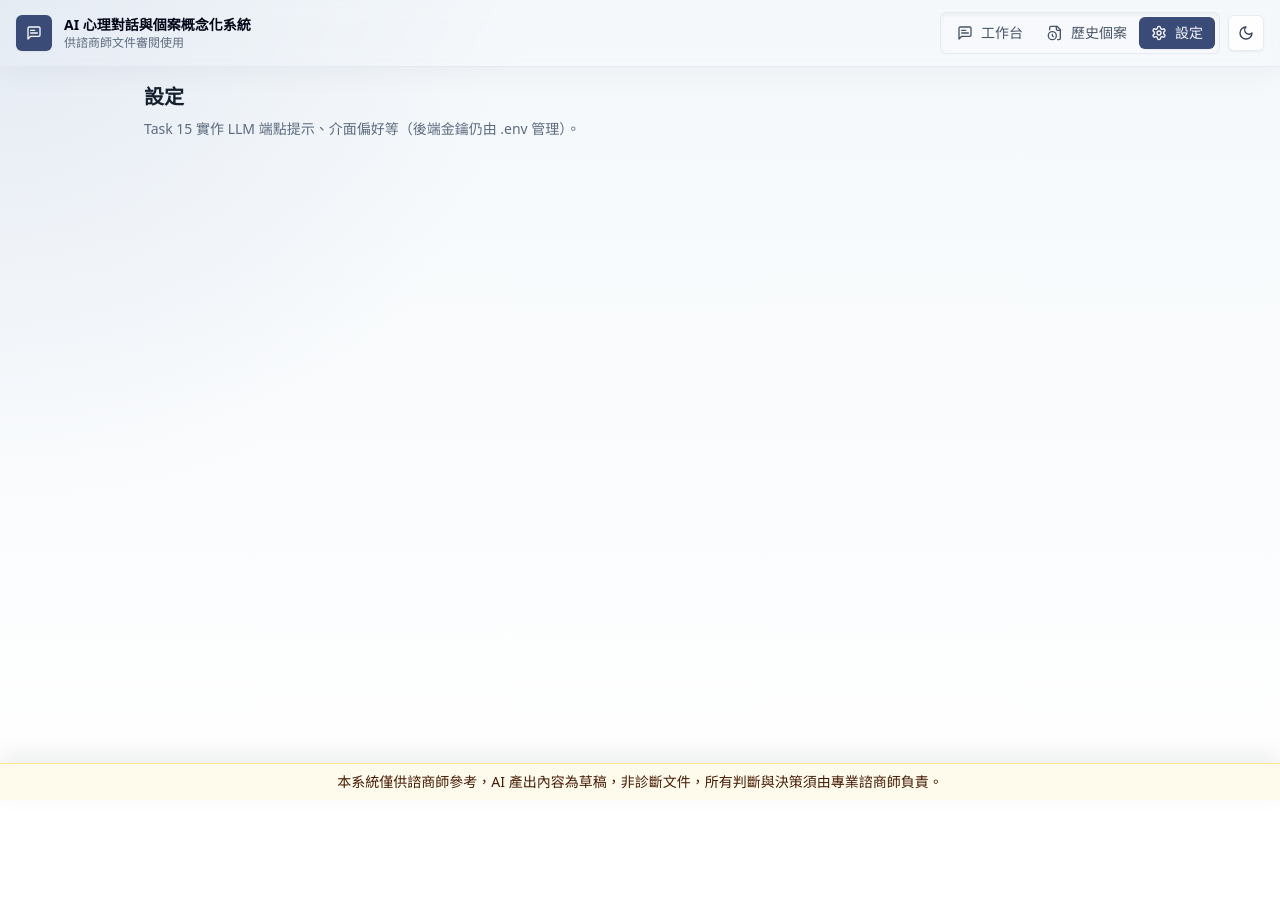
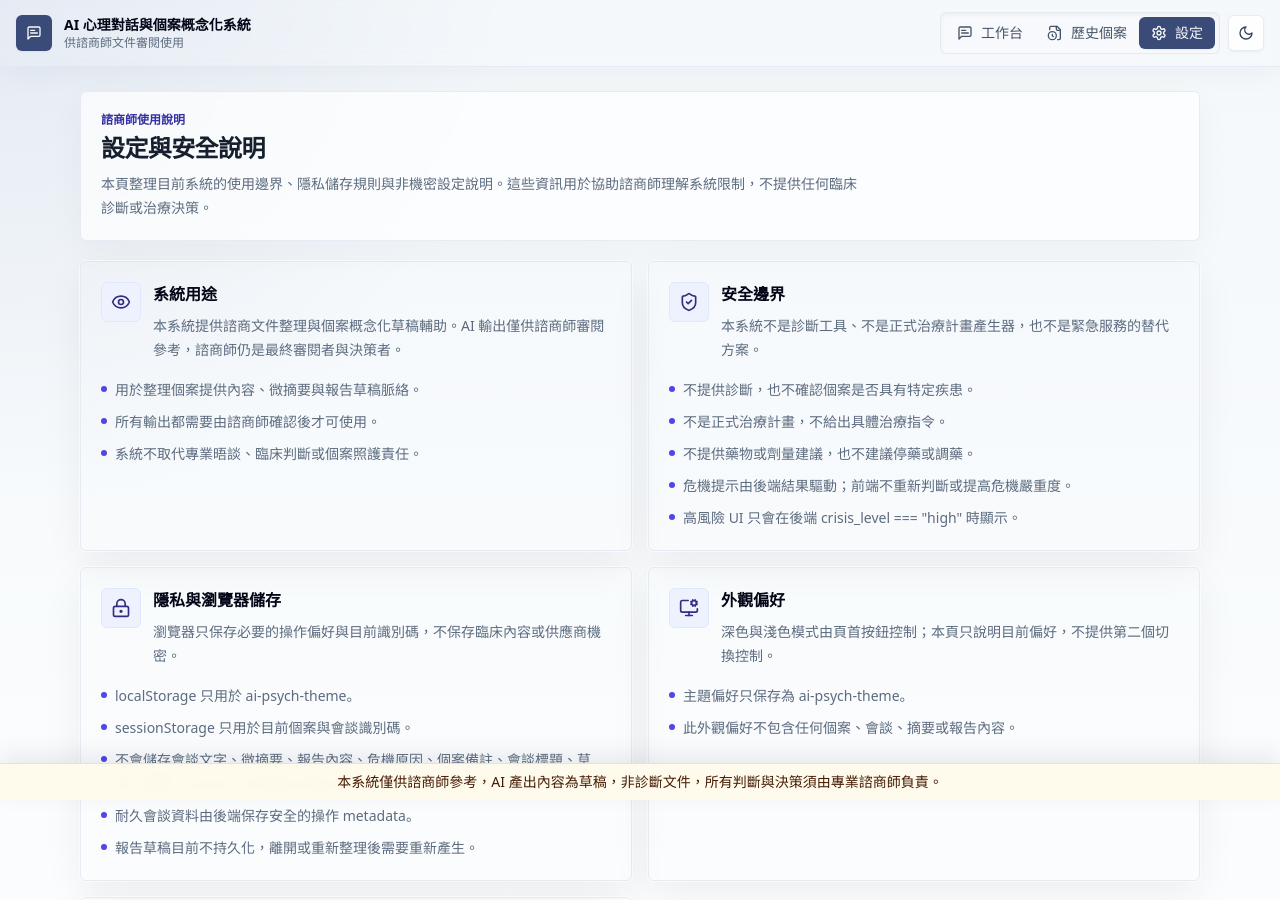
Before and after one commit to SunGj921028/ai-psych-dialogue-system, a React (Vite) app in the folder frontend/: page /settings in a window 1280 px wide. Shown: the top 900 px of the page. Before the commit the page ends 800 px from the top, so only its background shows below. Built offline with nearby package versions, Linux system fonts and the light colour scheme; no server answers.

Commit message:
feat: Add settings safety information page (#30)

```diff
--- a/frontend/src/pages/SettingsPage.jsx
+++ b/frontend/src/pages/SettingsPage.jsx
@@ -1,13 +1,131 @@
-// TODO: Task 15 - 實作設定頁
-// 這個檔案將在 Task 15 填入完整實作
+import {
+  Database,
+  Eye,
+  LockKeyhole,
+  MonitorCog,
+  ShieldCheck,
+} from 'lucide-react'
+
+const sections = [
+  {
+    title: '系統用途',
+    icon: Eye,
+    description:
+      '本系統提供諮商文件整理與個案概念化草稿輔助。AI 輸出僅供諮商師審閱參考，諮商師仍是最終審閱者與決策者。',
+    items: [
+      '用於整理個案提供內容、微摘要與報告草稿脈絡。',
+      '所有輸出都需要由諮商師確認後才可使用。',
+      '系統不取代專業晤談、臨床判斷或個案照護責任。',
+    ],
+  },
+  {
+    title: '安全邊界',
+    icon: ShieldCheck,
+    description:
+      '本系統不是診斷工具、不是正式治療計畫產生器，也不是緊急服務的替代方案。',
+    items: [
+      '不提供診斷，也不確認個案是否具有特定疾患。',
+      '不是正式治療計畫，不給出具體治療指令。',
+      '不提供藥物或劑量建議，也不建議停藥或調藥。',
+      '危機提示由後端結果驅動；前端不重新判斷或提高危機嚴重度。',
+      '高風險 UI 只會在後端 crisis_level === "high" 時顯示。',
+    ],
+  },
+  {
+    title: '隱私與瀏覽器儲存',
+    icon: LockKeyhole,
+    description:
+      '瀏覽器只保存必要的操作偏好與目前識別碼，不保存臨床內容或供應商機密。',
+    items: [
+      'localStorage 只用於 ai-psych-theme。',
+      'sessionStorage 只用於目前個案與會談識別碼。',
+      '不會儲存會談文字、微摘要、報告內容、危機原因、個案備註、會談標題、草稿、預覽、session metadata 或 provider keys。',
+      '耐久會談資料由後端保存安全的操作 metadata。',
+      '報告草稿目前不持久化，離開或重新整理後需要重新產生。',
+    ],
+  },
+  {
+    title: '外觀偏好',
+    icon: MonitorCog,
+    description:
+      '深色與淺色模式由頁首按鈕控制；本頁只說明目前偏好，不提供第二個切換控制。',
+    items: [
+      '主題偏好只保存為 ai-psych-theme。',
+      '此外觀偏好不包含任何個案、會談、摘要或報告內容。',
+    ],
+  },
+  {
+    title: '模型與服務設定',
+    icon: Database,
+    description:
+      '模型供應商、模型版本與 API keys 由後端環境設定管理，不會在瀏覽器顯示或儲存。',
+    items: [
+      '本頁不提供 API key 欄位。',
+      '本頁不顯示 .env 值、provider secret 或後端金鑰。',
+      '模型與服務狀態若未來需要呈現，應由安全的後端端點提供非機密資訊。',
+    ],
+  },
+]
+
+function InfoSection({ description, icon: Icon, items, title }) {
+  return (
+    <section className="rounded-md border border-slate-200/80 bg-white/92 p-5 shadow-[0_14px_40px_rgba(15,23,42,0.06)] ring-1 ring-white/60 dark:border-slate-700 dark:bg-card dark:shadow-[0_14px_40px_rgba(0,0,0,0.28)] dark:ring-slate-700/50">
+      <div className="flex items-start gap-3">
+        <div className="flex h-10 w-10 shrink-0 items-center justify-center rounded-md border border-indigo-100 bg-indigo-50 text-indigo-900 dark:border-indigo-700/60 dark:bg-indigo-950/32 dark:text-indigo-100">
+          <Icon className="h-5 w-5" />
+        </div>
+        <div>
+          <h2 className="text-base font-semibold text-slate-950 dark:text-slate-50">
+            {title}
+          </h2>
+          <p className="mt-2 text-sm leading-6 text-muted-foreground">
+            {description}
+          </p>
+        </div>
+      </div>
+
+      <ul className="mt-4 space-y-2 text-sm leading-6 text-muted-foreground">
+        {items.map((item) => (
+          <li className="flex gap-2" key={item}>
+            <span
+              aria-hidden="true"
+              className="mt-2 h-1.5 w-1.5 shrink-0 rounded-full bg-indigo-600 dark:bg-indigo-300"
+            />
+            <span>{item}</span>
+          </li>
+        ))}
+      </ul>
+    </section>
+  )
+}
 
 export default function SettingsPage() {
   return (
-    <div className="mx-auto max-w-5xl p-4">
-      <h1 className="text-xl font-semibold">設定</h1>
-      <p className="mt-2 text-sm text-muted-foreground">
-        Task 15 實作 LLM 端點提示、介面偏好等（後端金鑰仍由 .env 管理）。
-      </p>
+    <div className="mx-auto flex max-w-6xl flex-col gap-5 px-4 py-6 pb-24">
+      <section className="rounded-md border border-slate-200/80 bg-white/65 p-5 shadow-[0_10px_35px_rgba(15,23,42,0.04)] backdrop-blur dark:border-slate-700 dark:bg-card dark:shadow-[0_10px_35px_rgba(0,0,0,0.24)]">
+        <p className="text-xs font-semibold text-indigo-800 dark:text-indigo-300">
+          諮商師使用說明
+        </p>
+        <h1 className="mt-1 text-2xl font-semibold tracking-tight">
+          設定與安全說明
+        </h1>
+        <p className="mt-2 max-w-3xl text-sm leading-6 text-muted-foreground">
+          本頁整理目前系統的使用邊界、隱私儲存規則與非機密設定說明。這些資訊用於協助諮商師理解系統限制，不提供任何臨床診斷或治療決策。
+        </p>
+      </section>
+
+      <div className="grid gap-4 lg:grid-cols-2">
+        {sections.map((section) => (
+          <InfoSection key={section.title} {...section} />
+        ))}
+      </div>
+
+      <section className="rounded-md border border-amber-200 bg-amber-50/90 p-4 text-sm text-amber-950 shadow-[0_10px_26px_rgba(146,64,14,0.08)] dark:border-amber-500/35 dark:bg-amber-950/55 dark:text-amber-100 dark:shadow-[0_10px_26px_rgba(0,0,0,0.24)]">
+        <h2 className="font-semibold">審閱提醒</h2>
+        <p className="mt-2 leading-6">
+          AI 產生內容皆為草稿與參考材料，所有判斷、紀錄採用與後續處置都需要由諮商師依專業脈絡審閱。
+        </p>
+      </section>
     </div>
   )
 }
```
Also changed, not shown: 1 other file (tests, documents, lock files or other folders).
